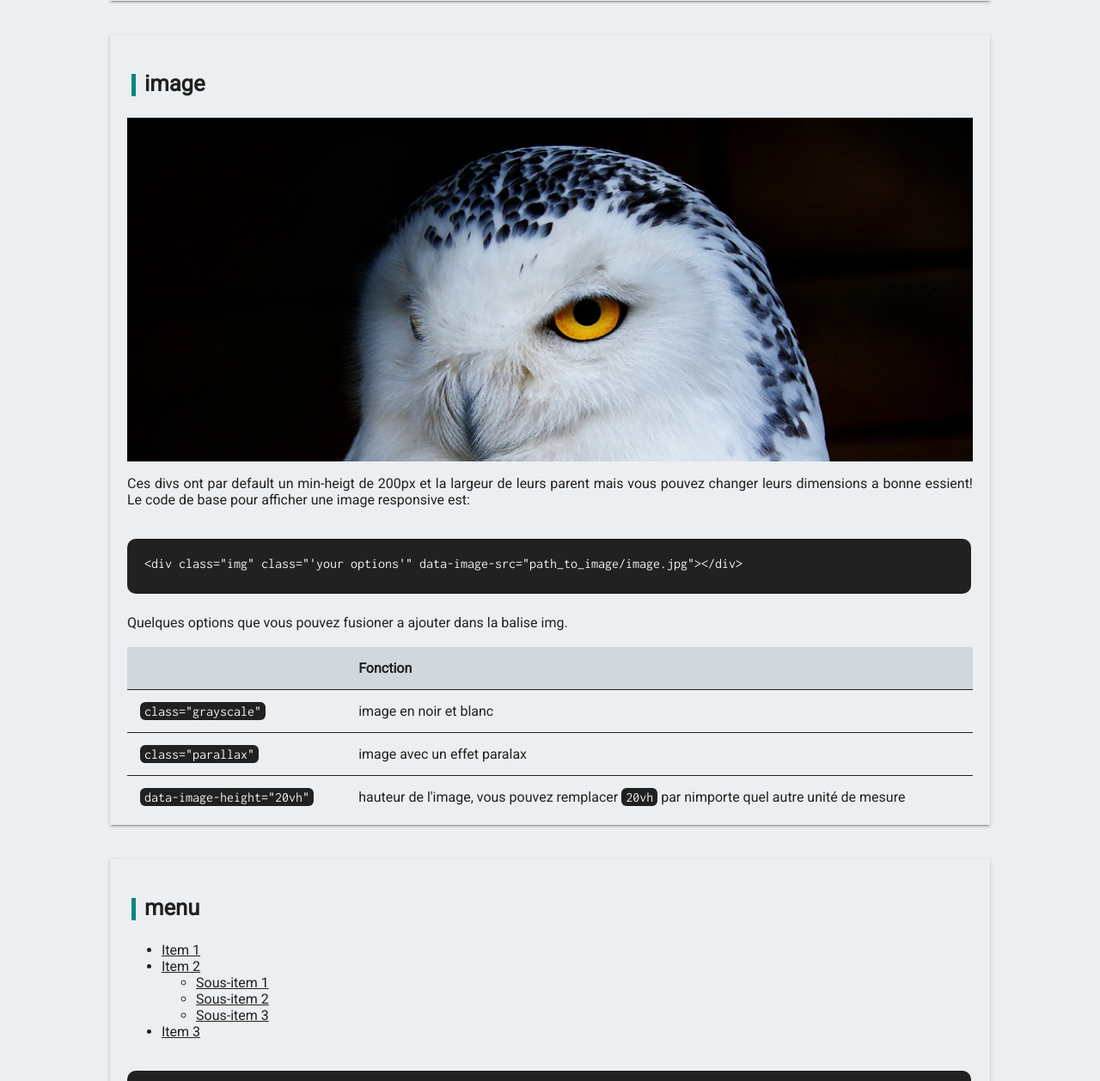
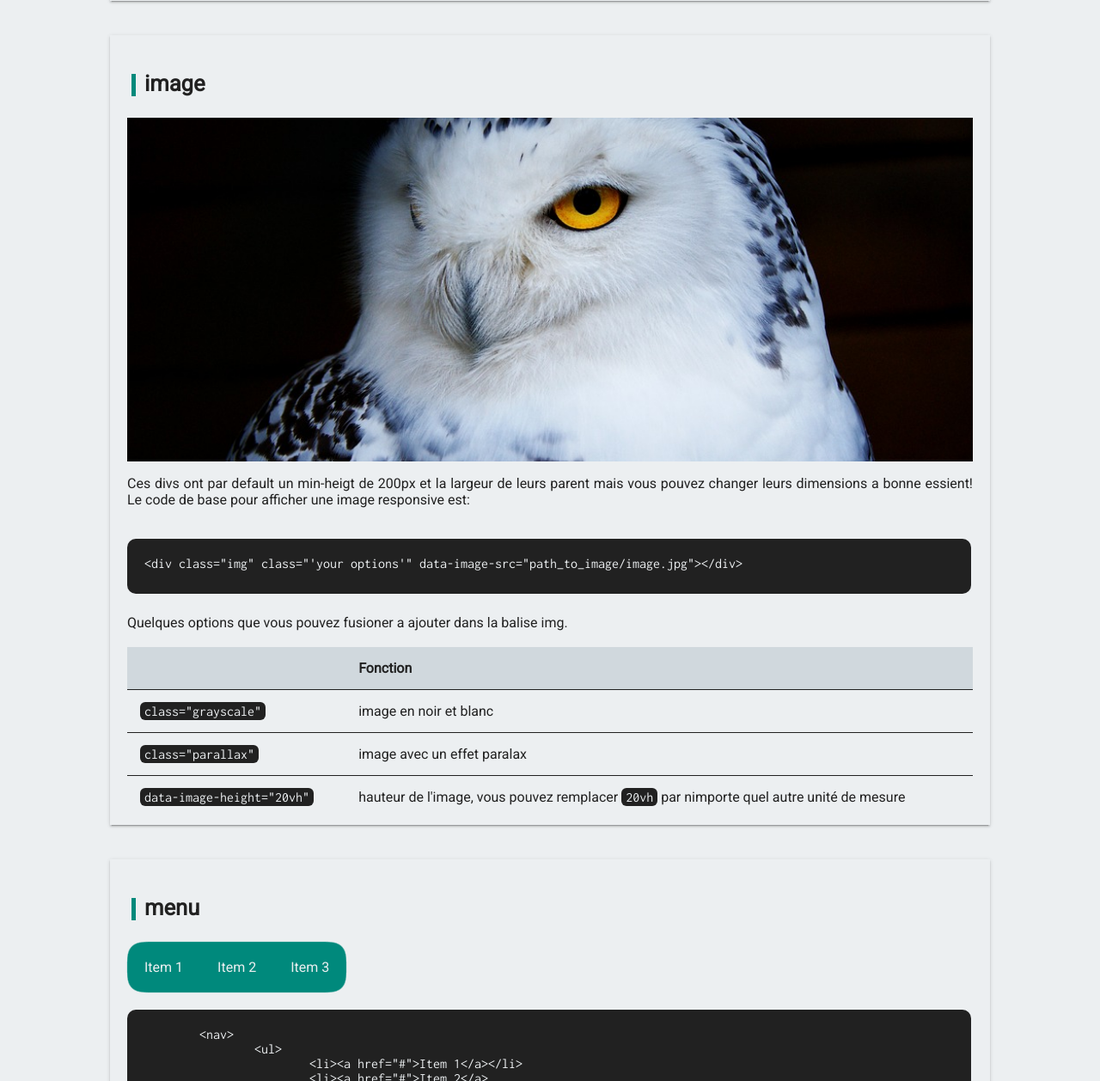
Before and after one commit to aielloine/blubello, a PHP site: page / in a window 1280 px wide. Shown: the part 5242-6500 px from the top of the page at 86% size. Run offline with PHP 8.4, Linux system fonts and the light colour scheme.

Commit message:
NAV UPDATE
FR

```diff
--- a/css/style.css
+++ b/css/style.css
@@ -59,6 +59,29 @@ body, html{
 *::-webkit-scrollbar-thumb {
   background-color: var(--main-text-color);
   outline: 1px solid var(--main-bg-color);
+}
+
+
+/*//////////////////////////////////////////////////////////////////////////////////////
+////////////////////////////////// ANIMATIONS ///// ////////////////////////////////////////
+///////////////////////////////////////////////////////////////////////////////////////*/
+
+@keyframes rebond {
+  0% {
+    transform: translateY(0px);
+  }
+  25% {
+    transform: translateY(25px);
+  }
+  50% {
+    transform: translateY(0px);
+  }
+  75% {
+    transform: translateY(10px);
+  }
+  100% {
+    transform: translateY(0px);
+  }
 }
 /*//////////////////////////////////////////////////////////////////////////////////////
 ////////////////////////////////// TITRES ///// ////////////////////////////////////////
@@ -258,7 +281,62 @@ article{
 }
 
 /*//////////////////////////////////////////////////////////////////////////////////////
-//////////////////////////// SELECT ////////////////////////////////////////////////////
+//////////////////////////// MENU //////////////////////////////
+///////////////////////////////////////////////////////////////////////////////////////*/
+
+nav {
+  z-index: 10000;
+  top: 0;
+  min-width: 100%;
+  background: var(--title-text-color);
+  height: auto;
+}
+nav ul {
+
+  filter: url("#goo");
+  margin:0;
+  padding:0;
+  list-style-type:none;
+  text-align:center;
+}
+nav li {
+  float:left;
+  margin:auto;
+  padding:0;
+  background-color: var(--title-text-color);
+ }
+nav li a {
+  display:block;
+  color:var(--main-bg-color);
+  text-decoration:none;
+  padding:20px;
+}
+nav li a:hover {
+  background: var(--other-bg-color);
+ }
+nav ul li ul {
+  max-height: 0;
+  overflow: hidden;
+  transition: all .4s;
+}
+nav ul li:hover ul {
+  max-height: 100vh;
+  animation: rebond .6s;
+}
+nav li ul li {
+  float:none;
+}
+nav li ul {
+  position:absolute;
+}
+nav ul li ul li ul {
+  max-height: 100vh;
+  overflow:auto;
+  transition: all .4s;
+  margin-left: 50vw;
+}
+/*//////////////////////////////////////////////////////////////////////////////////////
+//////////////////////////// SELECT //////////////////////////////
 ///////////////////////////////////////////////////////////////////////////////////////*/
 
 /*selects customs par default*/
@@ -450,6 +528,7 @@ article{
   background: transparent;
   background-size: cover;
   display: block;
+  background-position: center;
 }
 .img.grayscale{
   filter: grayscale(100%);
```
